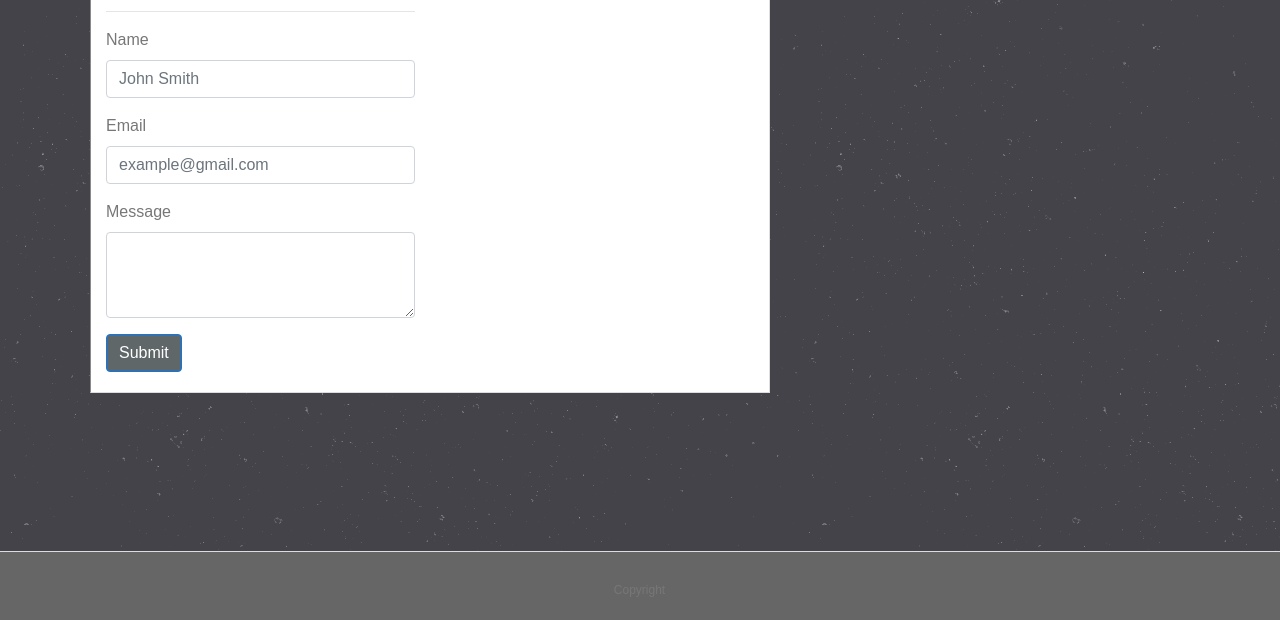
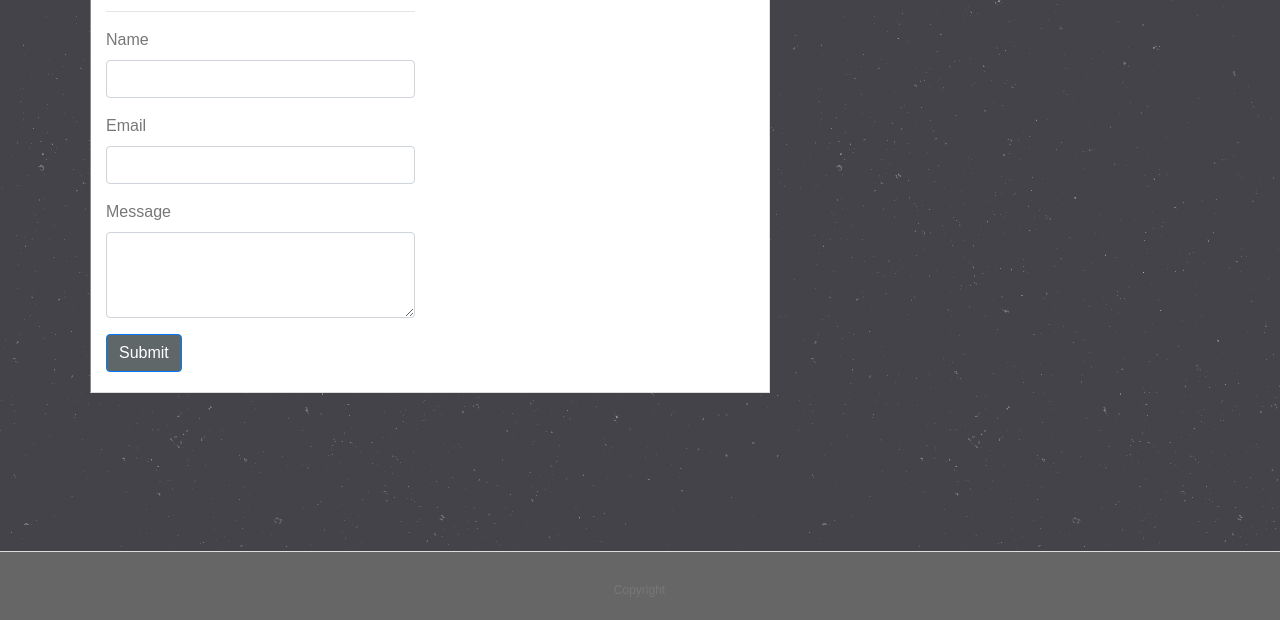
Before and after one commit to alxndrryan/Portfolio, a plain HTML site: page contact.html in a window 1280 px wide. Shown: the part 180-800 px from the top of the page. Drawn offline with nearby package versions, Linux system fonts and the light colour scheme.

Commit message:
removes contact form placeholders

```diff
--- a/contact.html
+++ b/contact.html
@@ -70,11 +70,11 @@
           <form>
                 <div class="form-group">
                         <label for="exampleInputEmail1">Name</label>
-                        <input type="text" class="form-control" placeholder="John Smith" id="exampleInputEmail1" aria-describedby="emailHelp" placeholder="Enter email">
+                        <input type="text" class="form-control" placeholder="" id="exampleInputEmail1" aria-describedby="emailHelp" placeholder="Enter email">
                       </div>
                       <div class="form-group">
                         <label for="exampleInputPassword1">Email</label>
-                        <input type="email" class="form-control" placeholder="example@gmail.com" id="exampleInputPassword1" placeholder="Password">
+                        <input type="email" class="form-control" placeholder="" id="exampleInputPassword1" placeholder="Password">
                       </div>
                       <div class="form-group">
                             <label for="exampleFormControlTextarea1">Message</label>
```
